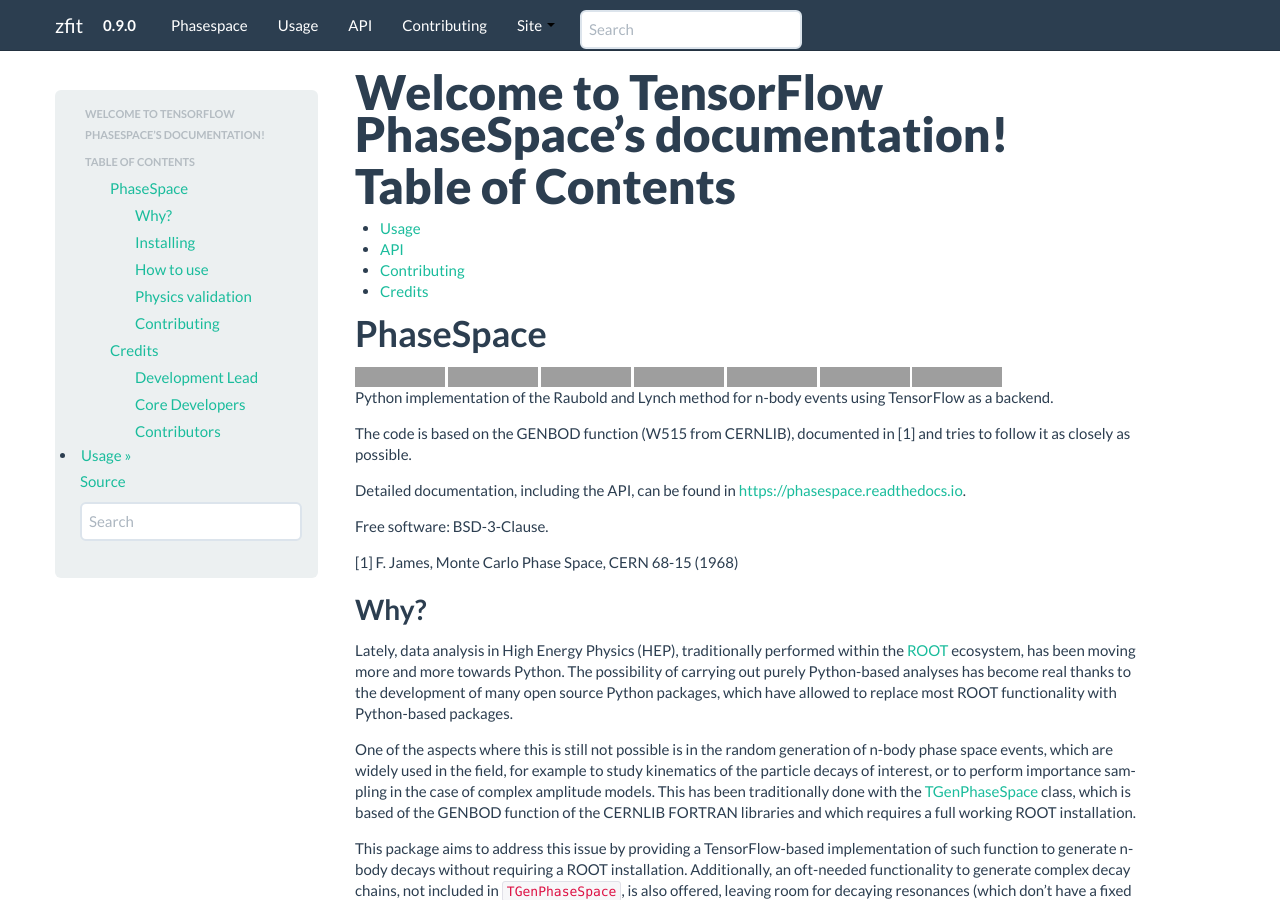
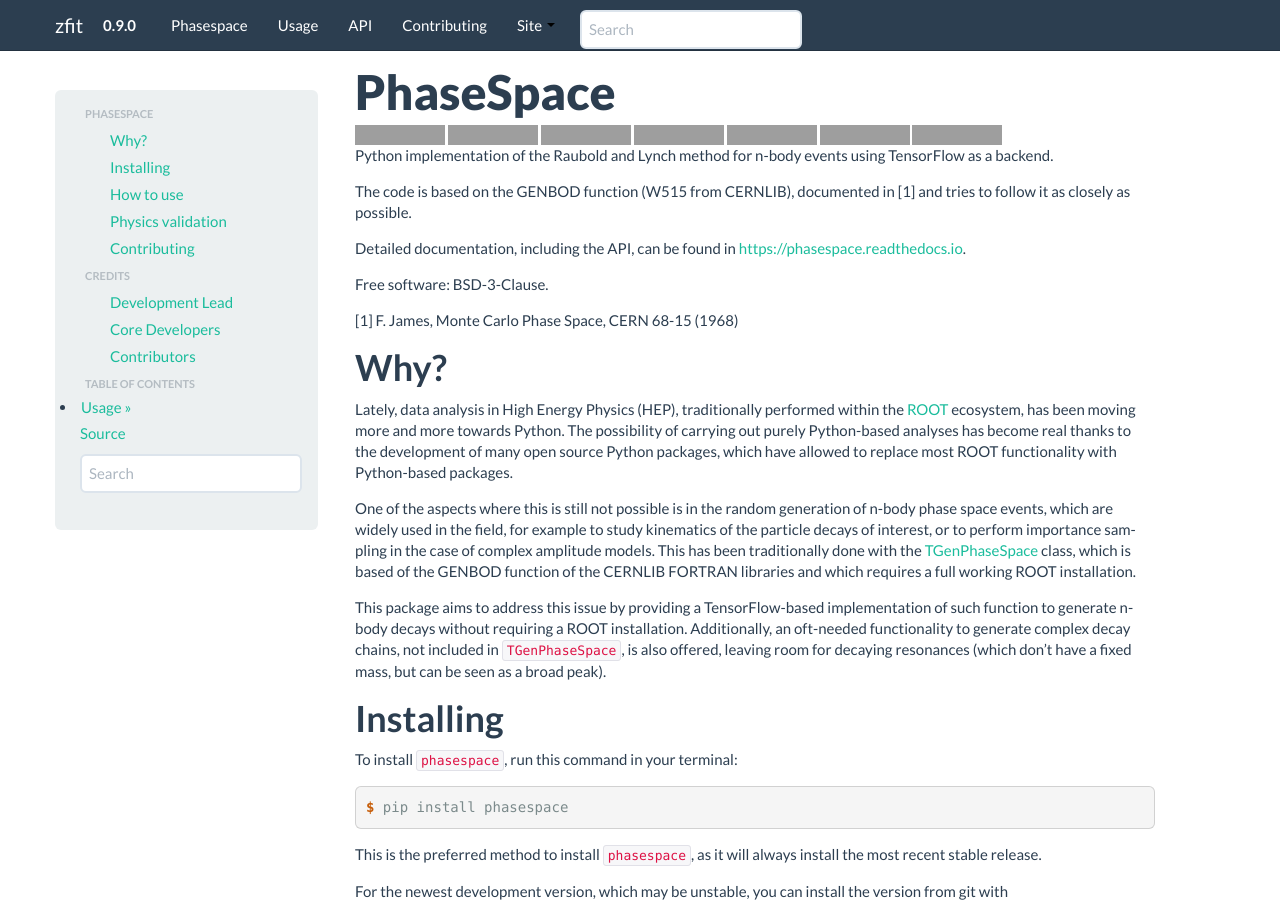
Before and after one commit to zfit/phasespace, a Sphinx documentation site: the page built from docs/index.rst, in a window 1280 px wide and 900 px high, cut to the strip 0-900 px from the top of the window. Built offline with Sphinx 7.4.7, drawn with Linux system fonts in a browser that asks for light colours; some of the changed text lies outside the part shown; grey boxes are pictures that could not be loaded.

Commit message:
Reshuffle index.rst

```diff
--- a/docs/index.rst
+++ b/docs/index.rst
@@ -1,6 +1,9 @@
-Welcome to TensorFlow PhaseSpace's documentation!
-=================================================
 
+.. include:: ../README.rst
+
+.. include::   authors.rst
+
+=================
 Table of Contents
 =================
 
```
Also changed, not shown: other parts of docs/index.rst (+0 -4 lines).
